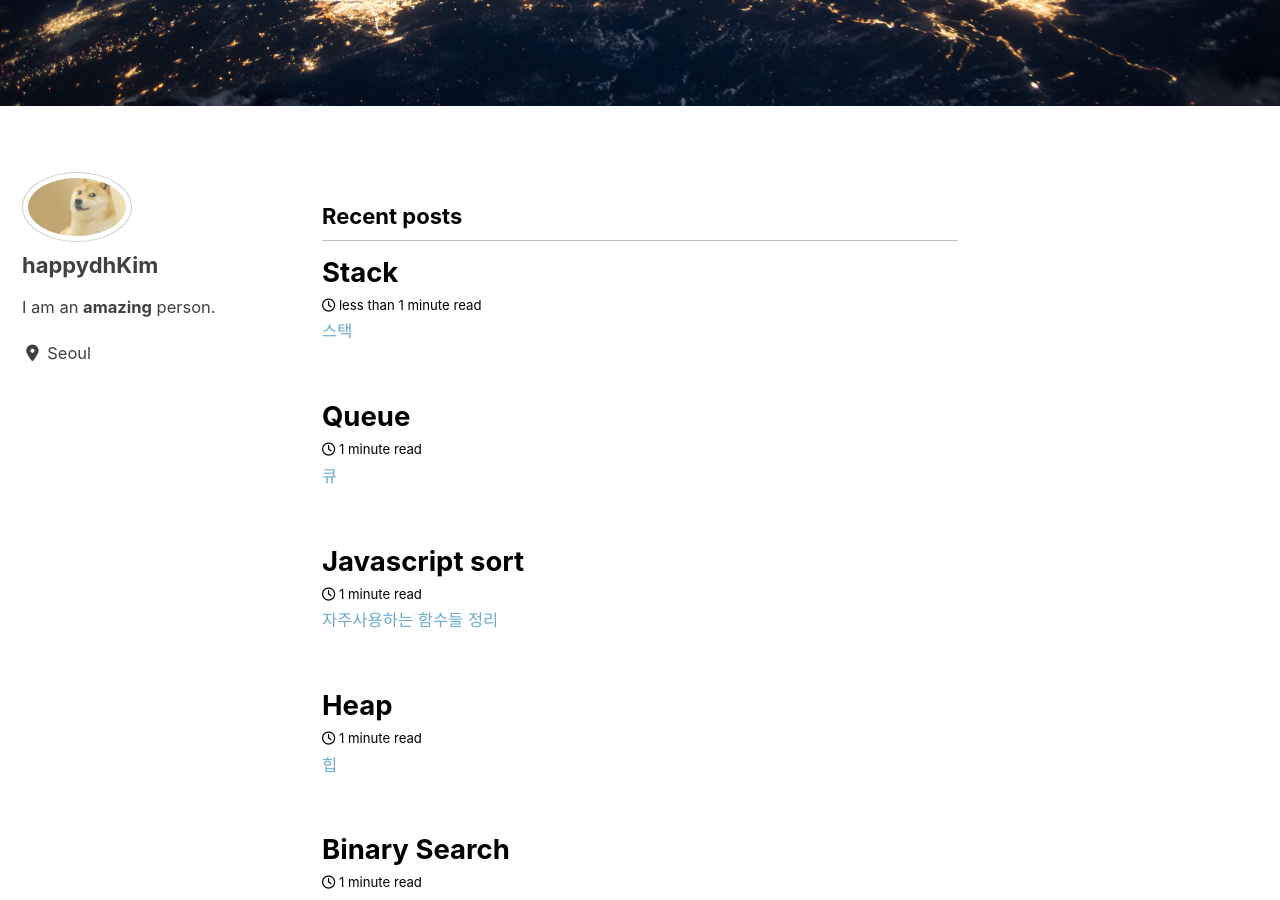
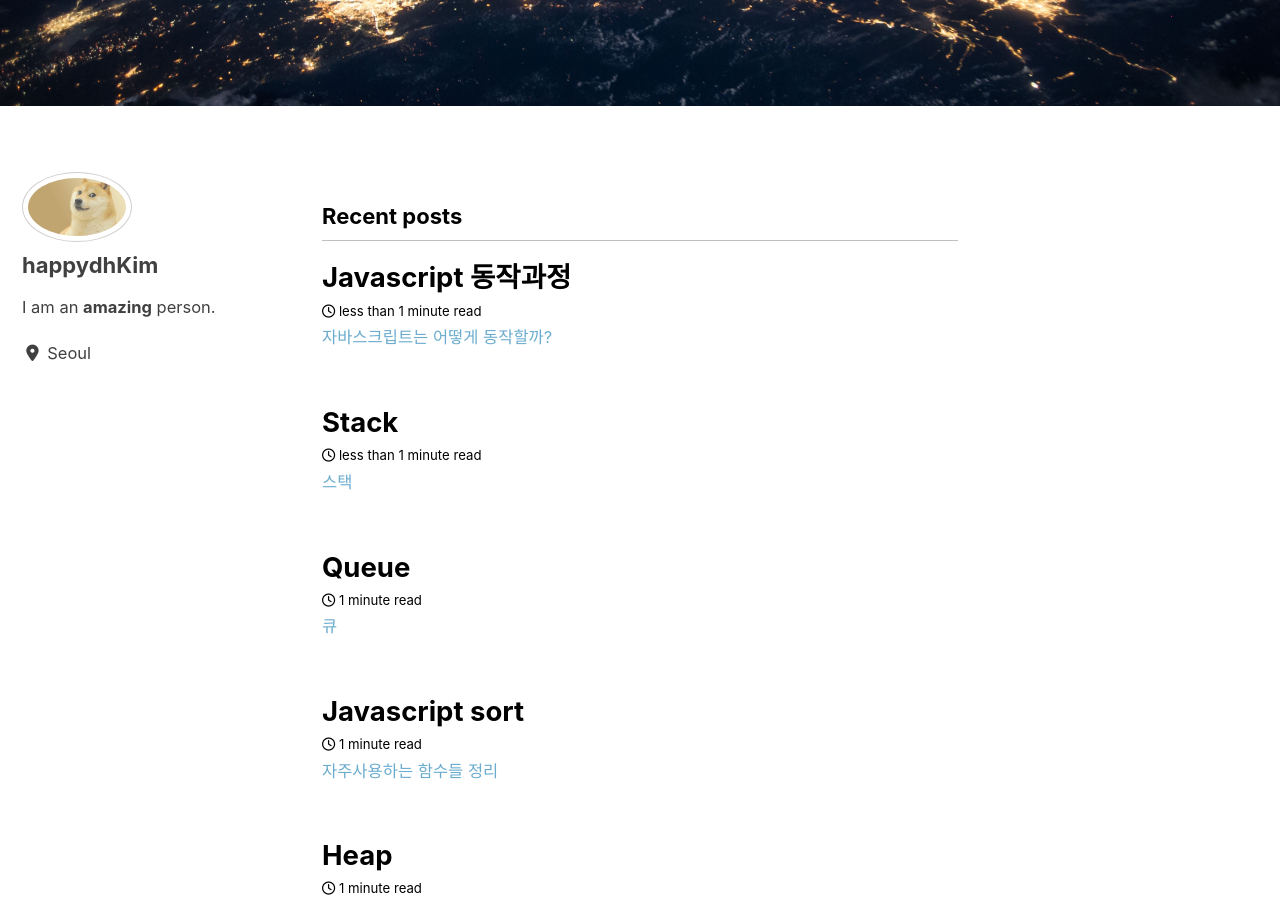
Before and after one commit to happydhKim/happydhKim.github.io, a Jekyll site: the page built from index.html, in a window 1280 px wide and 900 px high, scrolled down 504 px. Built offline with Jekyll 4.4.1, drawn with Linux system fonts in a browser that asks for light colours; cached includes are drawn as plain includes; nearby versions of some CDN libraries; the list of posts is cut into pages by our own code.

Commit message:
Create javascript engine

```diff
--- a/_posts/engine.md
+++ b/_posts/2019-08-20-js-engine.md
@@ -1,3 +1,17 @@
+---
+title: "Javascript 동작과정"
+excerpt: "자바스크립트는 어떻게 동작할까?"
+categories:
+  - javascript
+comments: true
+date: 2019-08-20
+# last_modified_at: 2019-08-12T19:37:00+09:00
+tag:
+    - javascript
+    - js
+    - call stack
+---
+
 # 자바스크립트 엔진
 
 - **메모리 힙(Memory Heap)** — 객체는 힙, 대부분 구조화되지 않은 메모리 영역에 할당된다. 변수와 객체에 대한 모든 메모리 할당은 여기서 발생한다.
```
Also changed, not shown: other parts of _posts/2019-08-20-js-engine.md (+2 -2 lines), assets/images/javascript/jsengine.png (added), assets/images/javascript/jseventqueue.png (added), assets/images/javascript/jsruntime.png (added).
